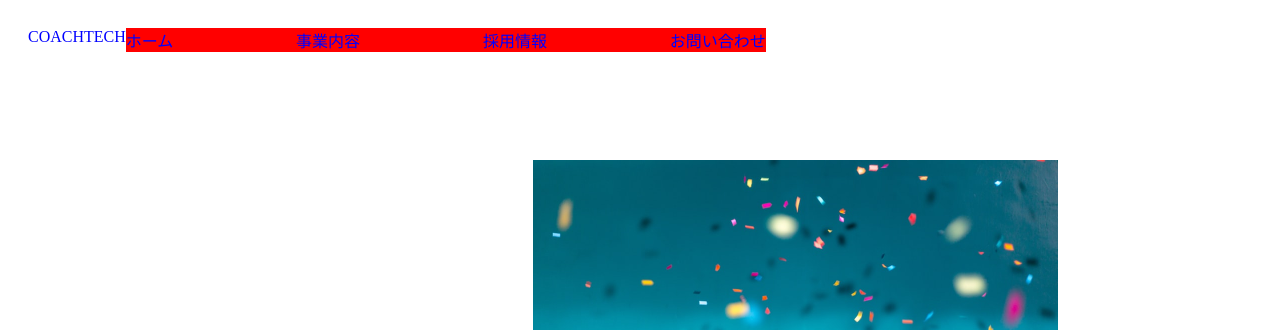
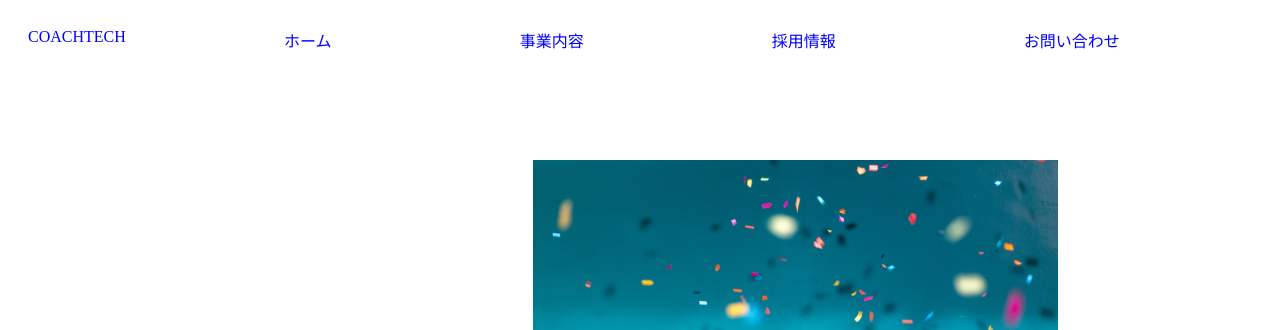
Before and after one commit to junnichi-tajima/CSS_test, a plain HTML site: page index.html in a window 1280 px wide. Shown: the top 330 px of the page. Drawn offline with Linux system fonts and the light colour scheme.

Commit message:
メニューの幅調整

```diff
--- a/css/style.css
+++ b/css/style.css
@@ -43,10 +43,10 @@ div.block {
 }
 
 .menu {
-  width: 50%;
-  left: 20%;
+  width: 80%;
+  margin: 0 0 0 auto;
   display: flex;
   justify-content: space-between;
   z-index: 100;
-  background-color:  red;
+  /* background-color:  red; */
 }
--- a/index.html
+++ b/index.html
@@ -18,6 +18,7 @@
       <div>事業内容</div>
       <div>採用情報</div>
       <div>お問い合わせ</div>
+      <div></div>
     </div>
   </div>
   <!-- <div class="mainiti">毎日を笑顔に</div> -->
```
